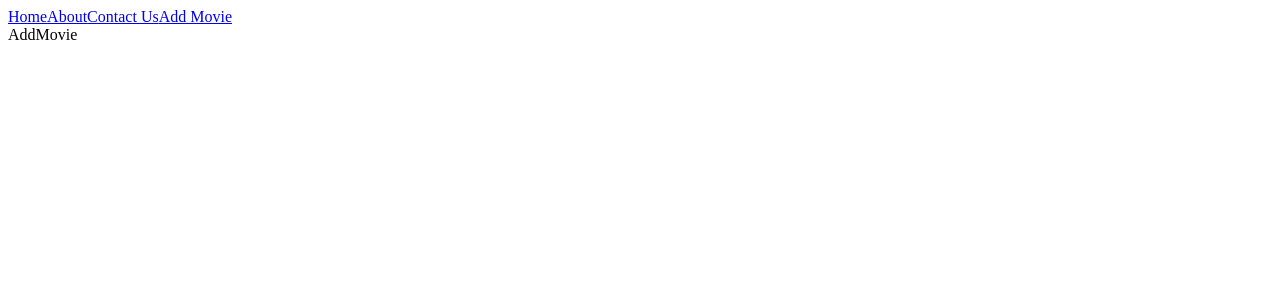
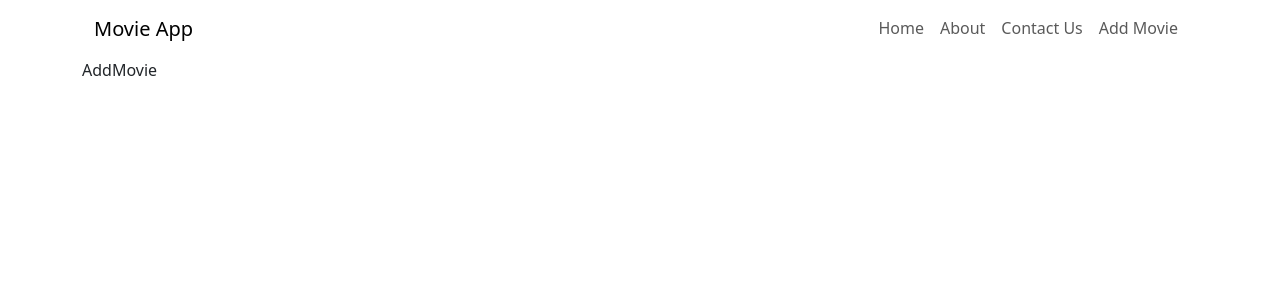
Before and after one commit to Ibn-Maged/movie-app, a React (Vite) app: page /add in a window 1280 px wide. Shown: the top 300 px of the page. Built offline with nearby package versions, Linux system fonts and the light colour scheme; no server answers.

Commit message:
added navbar stylings

```diff
--- a/package.json
+++ b/package.json
@@ -11,6 +11,7 @@
   },
   "dependencies": {
     "axios": "^1.7.4",
+    "bootstrap": "^5.3.3",
     "react": "^18.3.1",
     "react-dom": "^18.3.1",
     "react-router-dom": "^6.26.1"
--- a/src/App.jsx
+++ b/src/App.jsx
@@ -6,6 +6,8 @@
 import Details from "./pages/Details";
 import NavBar from "./components/NavBar";
 import MoviesContextProvider from "./contexts/MoviesContextProvider";
+import "bootstrap/dist/css/bootstrap.min.css"
+import "bootstrap/dist/js/bootstrap"
 
 const router = createBrowserRouter([
     {
@@ -38,11 +40,11 @@
 
 function App() {
     return (
-        <>
+        <div className="container">
             <MoviesContextProvider>
                 <RouterProvider router={router}></RouterProvider>
             </MoviesContextProvider>
-        </>
+        </div>
     );
 }
 
--- a/src/components/NavBar.jsx
+++ b/src/components/NavBar.jsx
@@ -3,11 +3,23 @@
 const NavBar = () => {
   return (
     <>
-        <nav>
-            <Link to="/">Home</Link>
-            <Link to="/about">About</Link>
-            <Link to="/contactus">Contact Us</Link>
-            <Link to="/add">Add Movie</Link>
+        <nav className="navbar navbar-expand-lg nav-underline">
+            <div className="container-fluid">
+              <span className="navbar-brand">
+                Movie App
+              </span>
+              <button className="navbar-toggler" type="button" data-bs-toggle="collapse" data-bs-target="#navbarNav" aria-controls="navbarNav" aria-expanded="false" aria-label="Toggle navigation">
+                <span className="navbar-toggler-icon"></span>
+              </button>
+              <div className="collapse navbar-collapse justify-content-end" id="navbarNav">
+                <div className="navbar-nav">
+                  <Link to="/" className="nav-link">Home</Link>
+                  <Link to="/about" className="nav-link">About</Link>
+                  <Link to="/contactus" className="nav-link">Contact Us</Link>
+                  <Link to="/add" className="nav-link">Add Movie</Link>
+                </div>
+              </div>
+            </div>
         </nav>
         <Outlet></Outlet>
     </>
```
Also changed, not shown: 1 other file (tests, documents, lock files or other folders).
